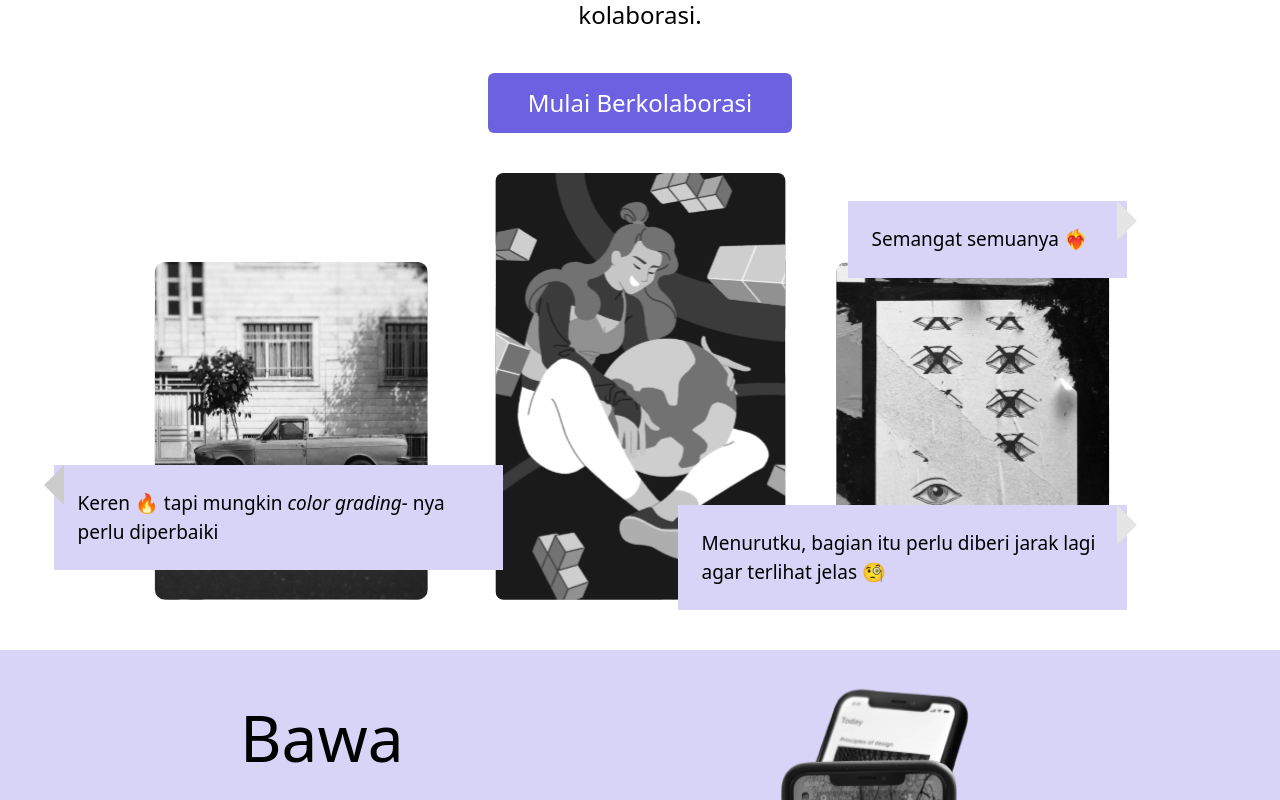
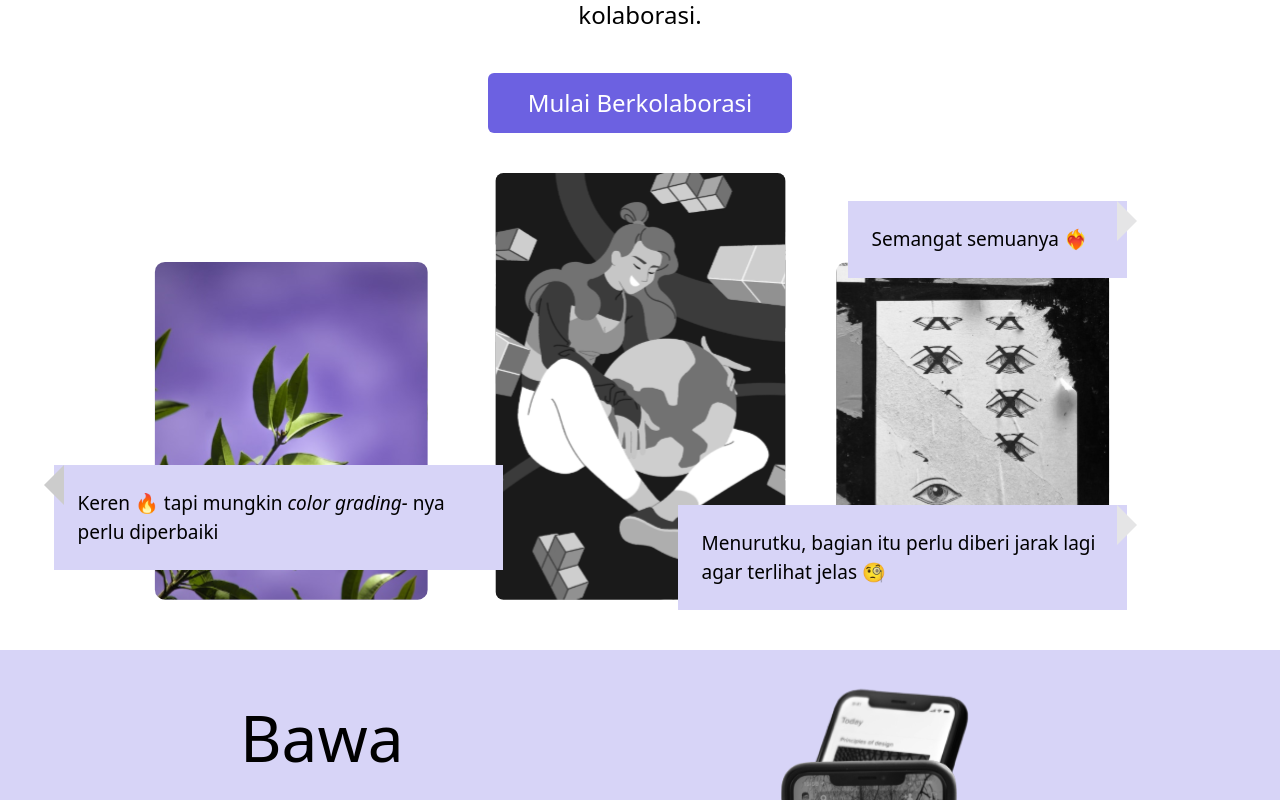
Before and after one commit to akbar5yn/OpiBox, a Nuxt app: page / in a window 1280 px wide. Shown: the part 418-1218 px from the top of the page. Built offline with nearby package versions, Linux system fonts and the light colour scheme.

Commit message:
Added image one to the homepage section

```diff
--- a/layouts/LandingPage.vue
+++ b/layouts/LandingPage.vue
@@ -26,7 +26,7 @@
         <div
           class="grid grid-cols-1 sm:grid-cols-2 xl:grid-cols-3 gap-[50px] items-end relative"
         >
-          <img src="../assets/img/unsplash_rd7RBGvs_-4.svg" alt="img-1">
+          <img src="../assets/img/image1.svg" alt="img-1">
           <img
             src="../assets/img/original-a3cd49e2b9322ee2eb0803c2f00de25d 1.svg"
             alt="img-2"
```
